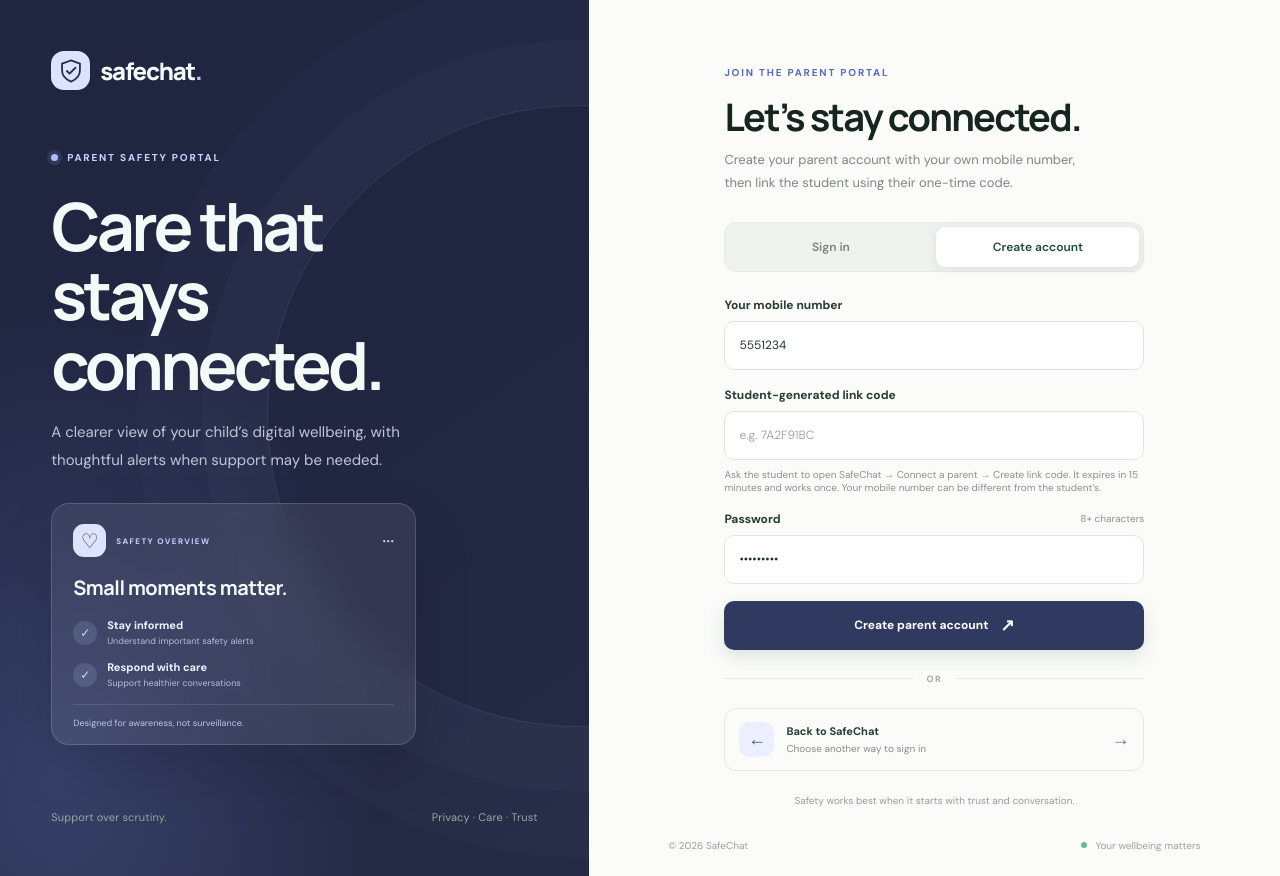
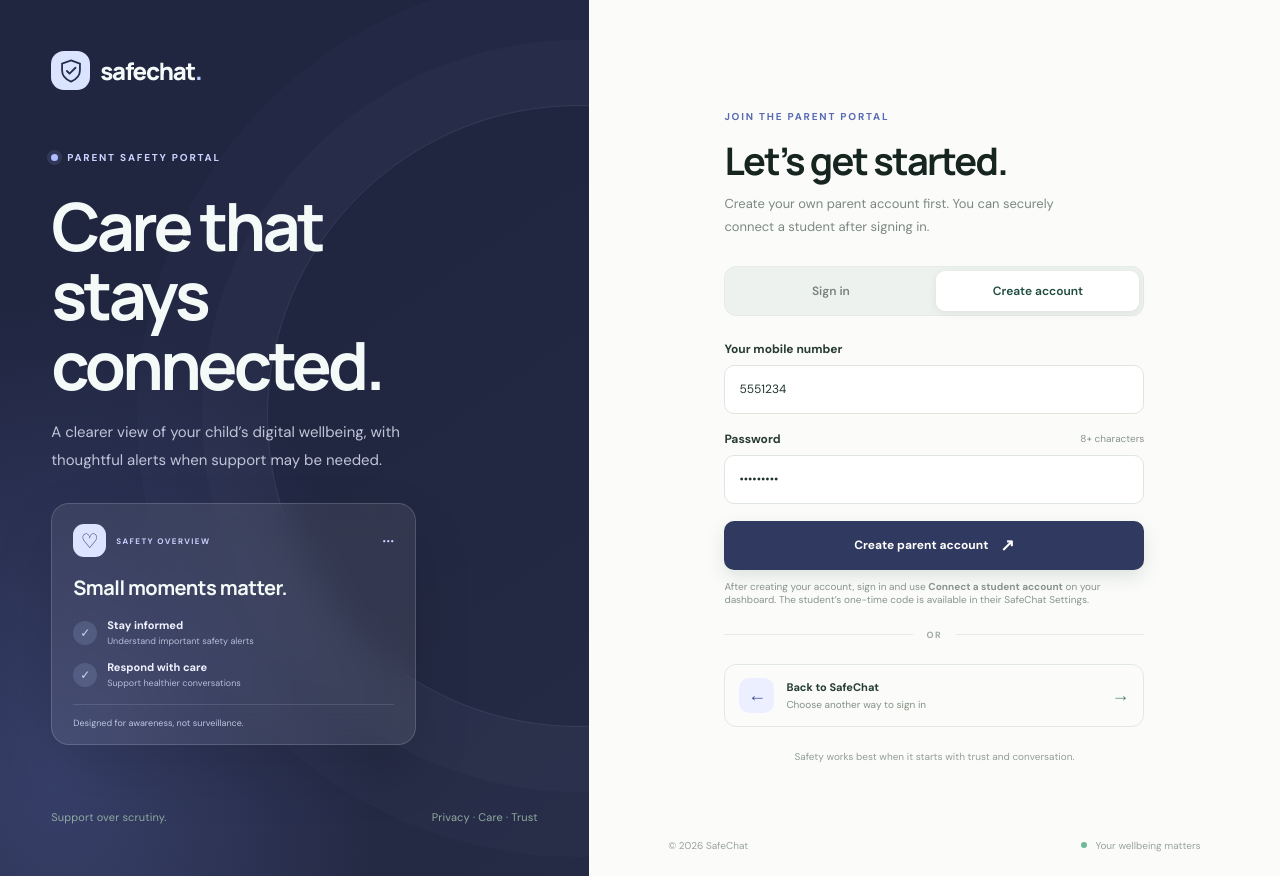
Before and after one commit to Shivendr0309/Safe-Chat, a React (Create React App) app in the folder chatguard-frontend/: page /admin-login in a window 1280 px wide. Both pictures are taken after typing "5551234", "Sample123" into the empty fields and a click on the button "Create account". Built offline with nearby package versions, Linux system fonts and the light colour scheme; no server answers.

Commit message:
Separate parent registration from student linking

```diff
--- a/chatguard-frontend/src/AdminLogin.js
+++ b/chatguard-frontend/src/AdminLogin.js
@@ -6,7 +6,6 @@ import './AdminLogin.css';
 function AdminLogin({ onLoginSuccess }) {
   const [isRegister, setIsRegister] = useState(false);
   const [mobileNumber, setMobileNumber] = useState('');
-  const [linkCode, setLinkCode] = useState('');
   const [password, setPassword] = useState('');
   const [error, setError] = useState('');
   const [success, setSuccess] = useState('');
@@ -23,7 +22,7 @@ function AdminLogin({ onLoginSuccess }) {
       const response = await fetch(`${API_BASE_URL}${endpoint}`, {
         method: 'POST',
         headers: { 'Content-Type': 'application/json' },
-        body: JSON.stringify({ mobileNumber: mobileNumber.trim(), password, ...(isRegister ? { linkCode: linkCode.trim().toUpperCase() } : {}) }),
+        body: JSON.stringify({ mobileNumber: mobileNumber.trim(), password }),
       });
       const data = await response.json().catch(() => ({}));
       if (!response.ok) {
@@ -31,10 +30,9 @@ function AdminLogin({ onLoginSuccess }) {
         return;
       }
       if (isRegister) {
-        setSuccess('Parent account created and linked to the student. Please sign in to continue.');
+        setSuccess('Parent account created. Please sign in, then connect a student from your dashboard.');
         setIsRegister(false);
         setPassword('');
-        setLinkCode('');
         return;
       }
       if (!data.isAdmin) {
@@ -67,16 +65,16 @@ function AdminLogin({ onLoginSuccess }) {
       <section className="auth-panel">
         <div className="auth-mobile-brand"><span className="auth-brand-mark"><svg viewBox="0 0 32 32" aria-hidden="true"><path d="M16 3 27 7v8c0 7-4.7 11.4-11 14C9.7 26.4 5 22 5 15V7l11-4Z" fill="none" stroke="currentColor" strokeWidth="2.2"/><path d="m11 16 3.2 3.2L21.5 12" fill="none" stroke="currentColor" strokeWidth="2.2" strokeLinecap="round" strokeLinejoin="round"/></svg></span>safechat<span className="auth-brand-period">.</span></div>
         <div className="auth-form-wrap">
-          <div className="auth-form-heading"><span className="auth-step-label">{isRegister ? 'JOIN THE PARENT PORTAL' : 'PARENT ACCESS'}</span><h2>{isRegister ? 'Let’s stay connected.' : 'Welcome back.'}</h2><p>{isRegister ? 'Create your parent account with your own mobile number, then link the student using their one-time code.' : 'Sign in to review safety updates and support your child.'}</p></div>
+          <div className="auth-form-heading"><span className="auth-step-label">{isRegister ? 'JOIN THE PARENT PORTAL' : 'PARENT ACCESS'}</span><h2>{isRegister ? 'Let’s get started.' : 'Welcome back.'}</h2><p>{isRegister ? 'Create your own parent account first. You can securely connect a student after signing in.' : 'Sign in to review safety updates and support your child.'}</p></div>
           <div className="auth-mode-switch" role="group" aria-label="Account action"><button type="button" className={!isRegister ? 'active' : ''} onClick={() => { setIsRegister(false); setError(''); setSuccess(''); }} disabled={loading}>Sign in</button><button type="button" className={isRegister ? 'active' : ''} onClick={() => { setIsRegister(true); setError(''); setSuccess(''); }} disabled={loading}>Create account</button></div>
           <form className="auth-form" onSubmit={handleSubmit}>
             <div className="auth-field"><label htmlFor="parent-mobile-number">{isRegister ? "Your mobile number" : "Mobile number"}</label><input id="parent-mobile-number" type="tel" placeholder={isRegister ? "Enter your own mobile number" : "Enter your registered mobile number"} value={mobileNumber} onChange={e => setMobileNumber(e.target.value)} autoComplete="tel" required disabled={loading} /></div>
-            {isRegister && <div className="auth-field"><label htmlFor="parent-link-code">Student-generated link code</label><input id="parent-link-code" type="text" placeholder="e.g. 7A2F91BC" value={linkCode} onChange={e => setLinkCode(e.target.value.toUpperCase())} minLength={8} maxLength={8} pattern="[A-Fa-f0-9]{8}" autoComplete="one-time-code" required disabled={loading} /><span className="auth-field-hint">Ask the student to open SafeChat → Connect a parent → Create link code. It expires in 15 minutes and works once. Your mobile number can be different from the student’s.</span></div>}
             <div className="auth-field"><div className="auth-label-row"><label htmlFor="parent-password">Password</label><span className="auth-inline-note">{isRegister ? '8+ characters' : 'Keep it private'}</span></div><input id="parent-password" type="password" placeholder={isRegister ? 'Create a strong password' : 'Enter your password'} value={password} onChange={e => setPassword(e.target.value)} autoComplete={isRegister ? 'new-password' : 'current-password'} minLength={8} required disabled={loading} /></div>
             {error && <div className="auth-notice error" role="alert">! <span>{error}</span></div>}
             {success && <div className="auth-notice success" role="status">✓ <span>{success}</span></div>}
             <button className="auth-submit auth-submit-parent" type="submit" disabled={loading}>{loading ? <><span className="auth-spinner" /> Please wait…</> : <>{isRegister ? 'Create parent account' : 'Open safety dashboard'} <span aria-hidden="true">↗</span></>}</button>
           </form>
+          {isRegister && <p className="auth-field-hint parent-registration-hint">After creating your account, sign in and use <strong>Connect a student account</strong> on your dashboard. The student’s one-time code is available in their SafeChat Settings.</p>}
           <div className="auth-divider"><span>OR</span></div>
           <button type="button" className="auth-alternate-link auth-back-link" onClick={() => navigate('/')}><span className="auth-alternate-icon">←</span><span><strong>Back to SafeChat</strong><small>Choose another way to sign in</small></span><span className="auth-link-arrow">→</span></button>
           <p className="auth-legal">Safety works best when it starts with trust and conversation.</p>
```
